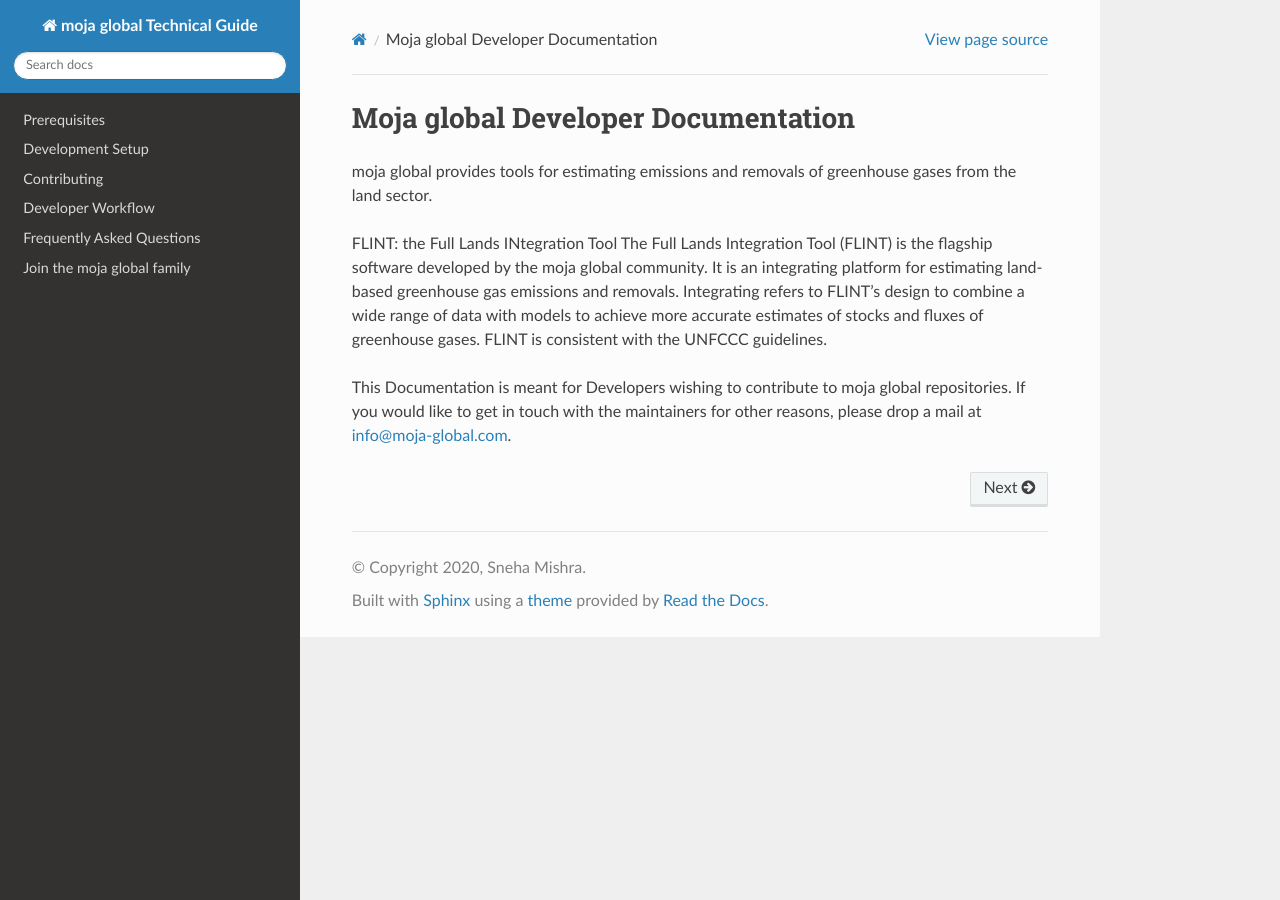
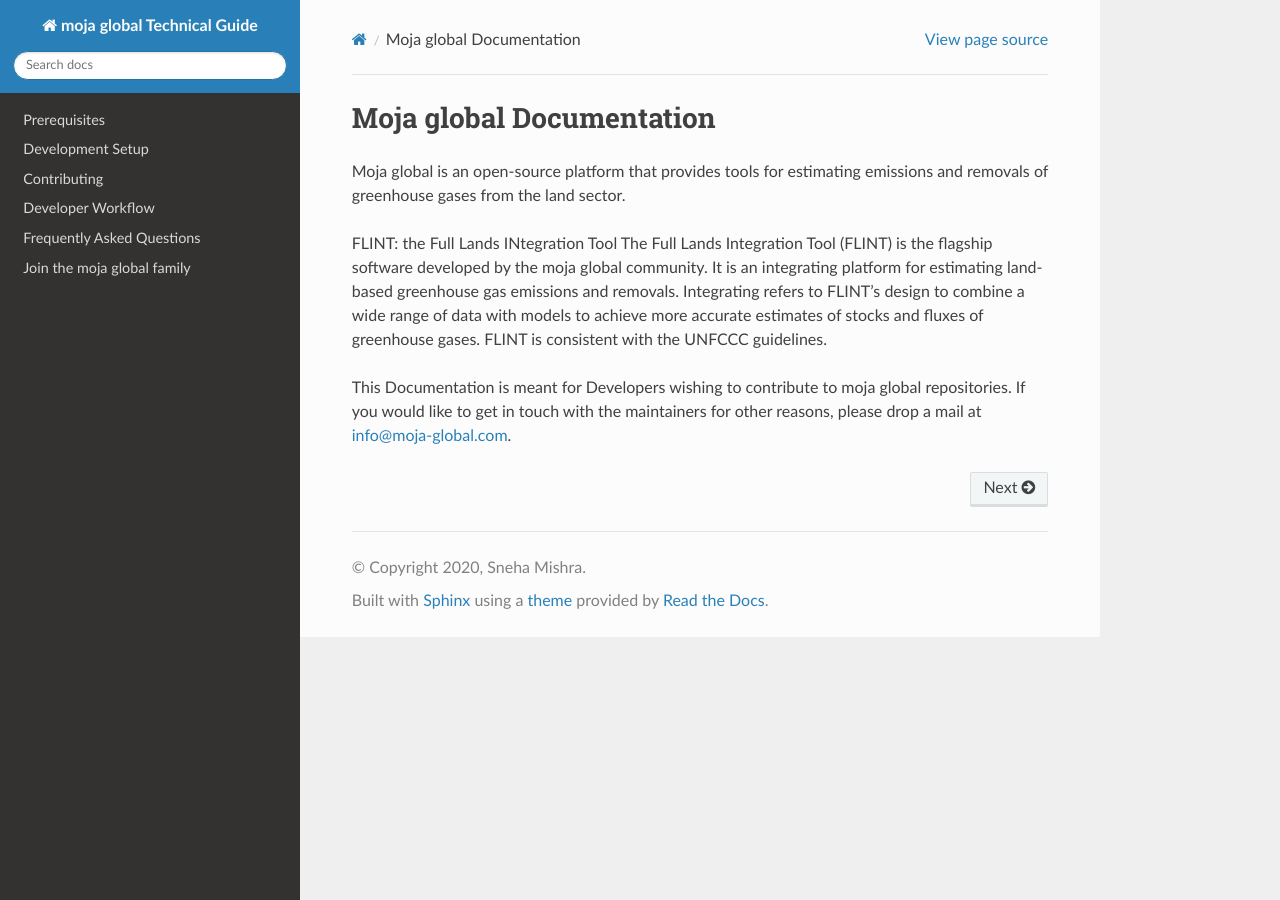
Before and after one commit to moja-global/moja_global_docs, a Sphinx documentation site: the page built from docs/index.rst, in a window 1280 px wide. Built offline with Sphinx 7.4.7 and the Read the Docs theme 2.0.0, drawn with Linux system fonts in a browser that asks for light colours.

Commit message:
Update index.rst

```diff
--- a/docs/index.rst
+++ b/docs/index.rst
@@ -1,7 +1,7 @@
-Moja global Developer Documentation
+Moja global Documentation
 ===================================
 
-moja global provides tools for estimating emissions and removals of greenhouse gases from the land sector.
+Moja global is an open-source platform that provides tools for estimating emissions and removals of greenhouse gases from the land sector.
 
 FLINT: the Full Lands INtegration Tool
 The Full Lands Integration Tool (FLINT) is the flagship software developed by the moja global community. It is an integrating platform for estimating land-based greenhouse gas emissions and removals. Integrating refers to FLINT’s design to combine a wide range of data with models to achieve more accurate estimates of stocks and fluxes of greenhouse gases. FLINT is consistent with the UNFCCC guidelines.
```
